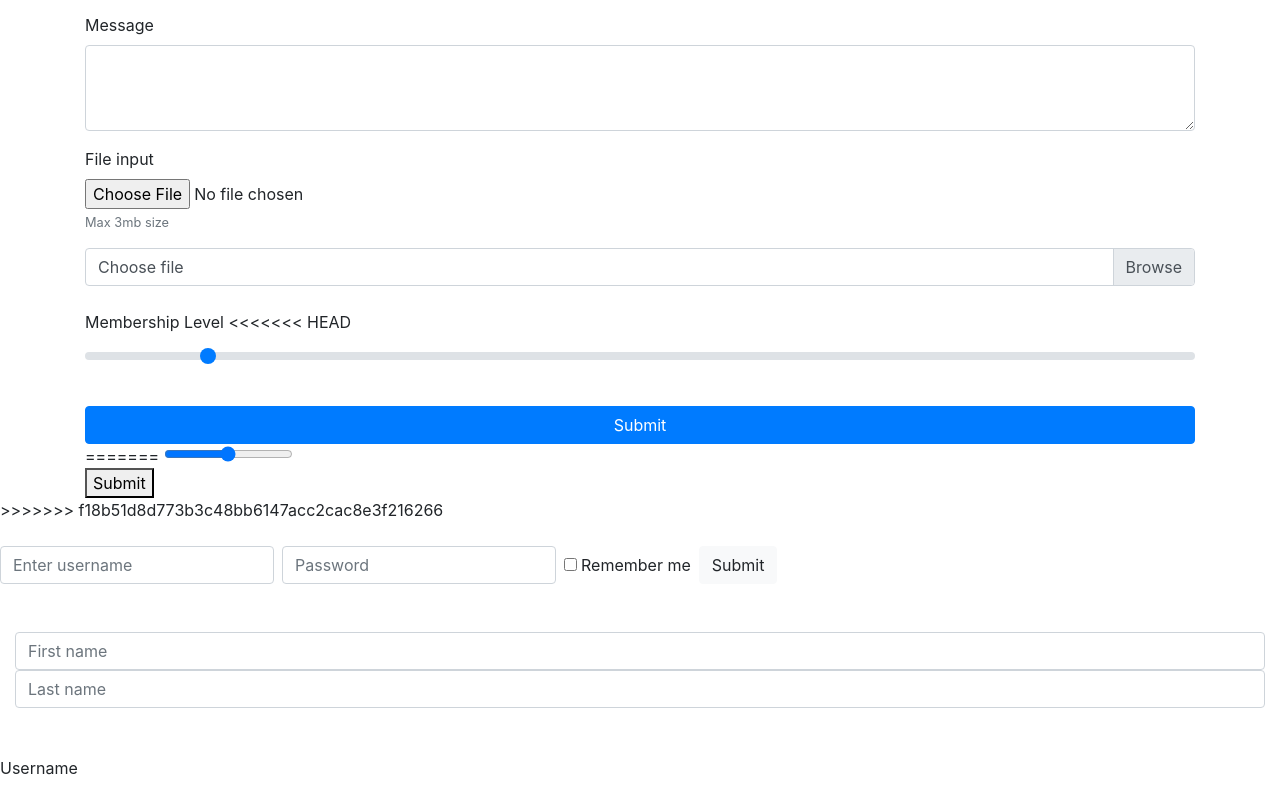
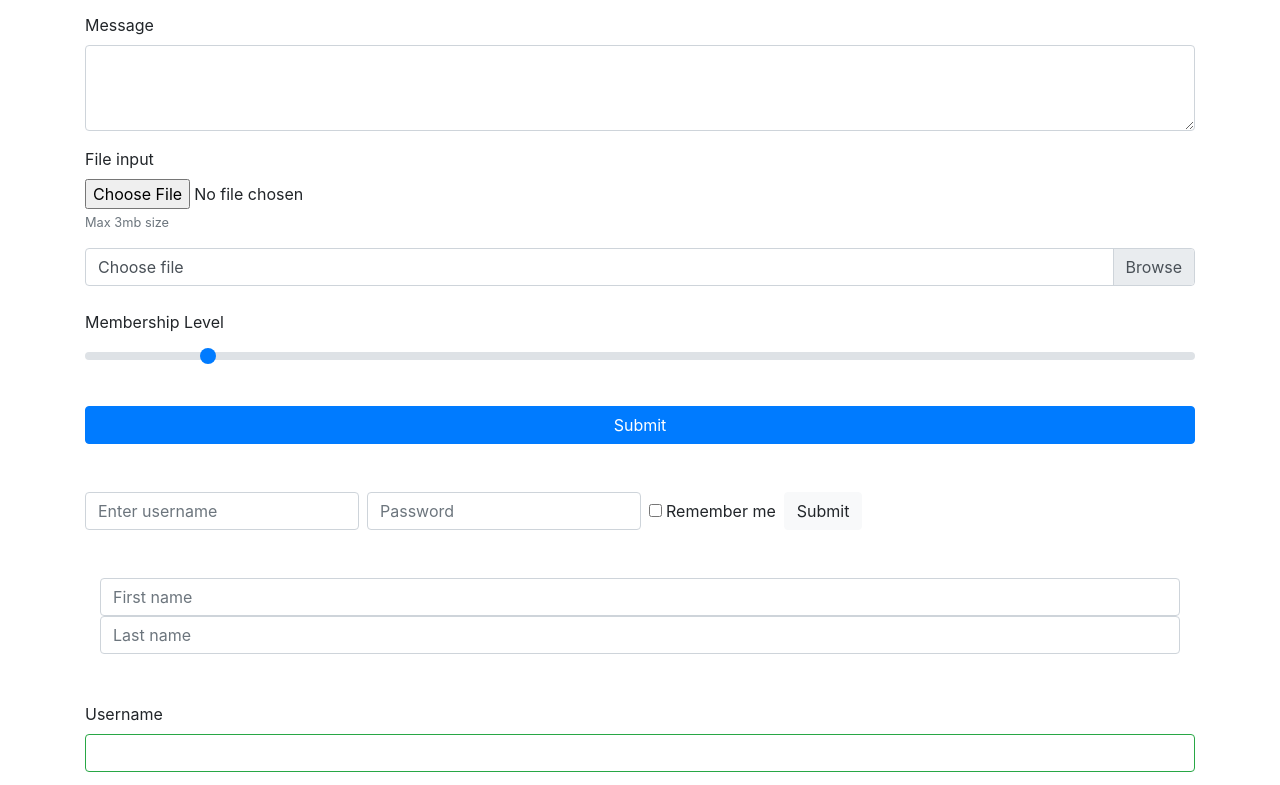
Before and after one commit to maunonen/Udemy-Master-Bootstrap-4-Brad-Traversy, a plain HTML site: page bootstrap_sandbox_starter/3_5_forms.html in a window 1280 px wide. Shown: the part 649-1434 px from the top of the page. Drawn offline with nearby package versions, Linux system fonts and the light colour scheme.

Commit message:
resolved

```diff
--- a/bootstrap_sandbox_starter/3_5_forms.html
+++ b/bootstrap_sandbox_starter/3_5_forms.html
@@ -136,21 +136,12 @@
             <!-- RANGE -->
             <div class="form-group">
                 <label for="membership">Membership Level</label>
-<<<<<<< HEAD
                 <input class="custom-range" value="3" min="1" max="20" step="1" type="range">
             </div>
 
             <br>
 
              <button class="btn btn-primary btn-block" type="submit">Submit</button>
-=======
-                <input type="range">
-
-                <br>
-
-                <button type="submit">Submit</button>
-            </div>
->>>>>>> f18b51d8d773b3c48bb6147acc2cac8e3f216266
         </form>
 
         <br>
```
